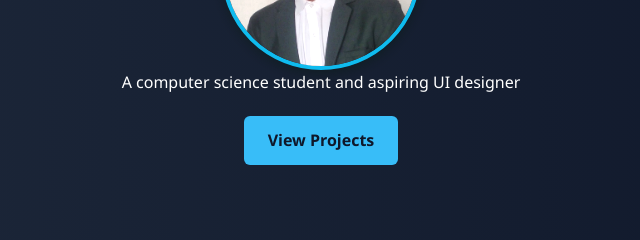
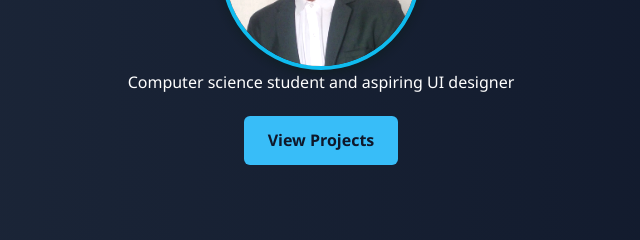
Before and after one commit to Madhianandhan06/Portfolio, a plain HTML site: page index.html in a window 1280 px wide. Shown: the part 418-658 px from the top of the page, 319-959 px from the left. Drawn offline with Linux system fonts and the light colour scheme.

Commit message:
Update index.html

```diff
--- a/index.html
+++ b/index.html
@@ -13,7 +13,7 @@
     <h1>Hi, I'm <span>Madhi Anandhan</span></h1>
     <img src="Madhi_blazer.jpg" alt="Madhi's photo" class="profile-img">
 
-    <p>A computer science student and aspiring UI designer</p>
+    <p>Computer science student and aspiring UI designer</p>
     <a href="#projects" class="btn">View Projects</a>
   </header>
 
```
